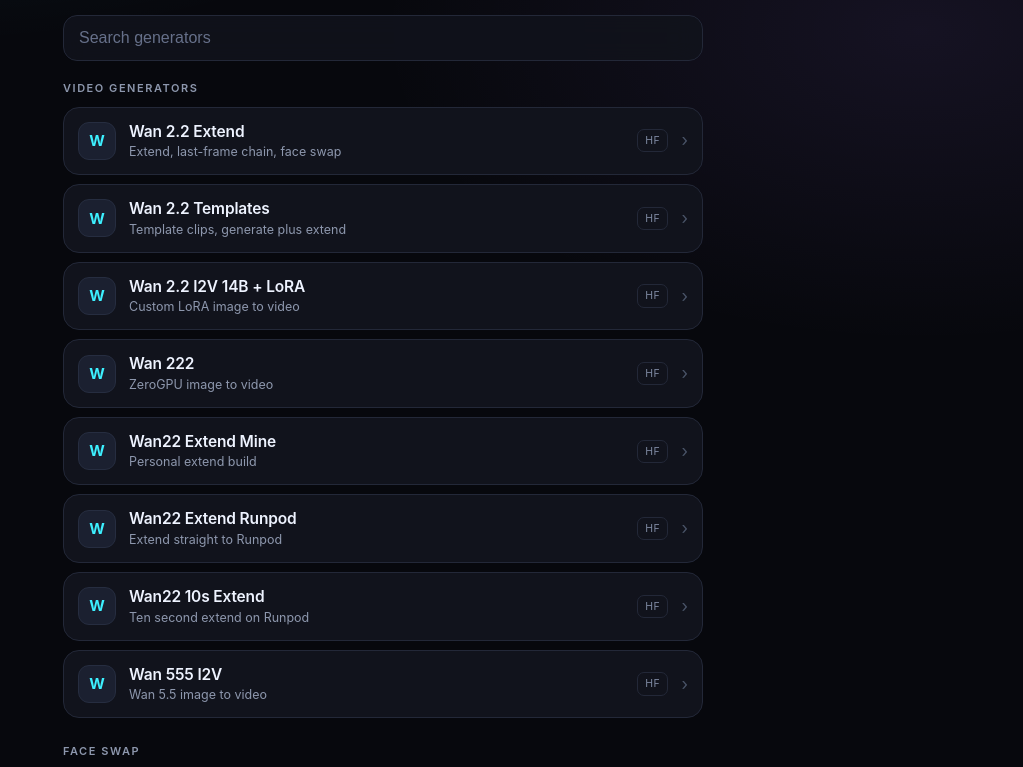
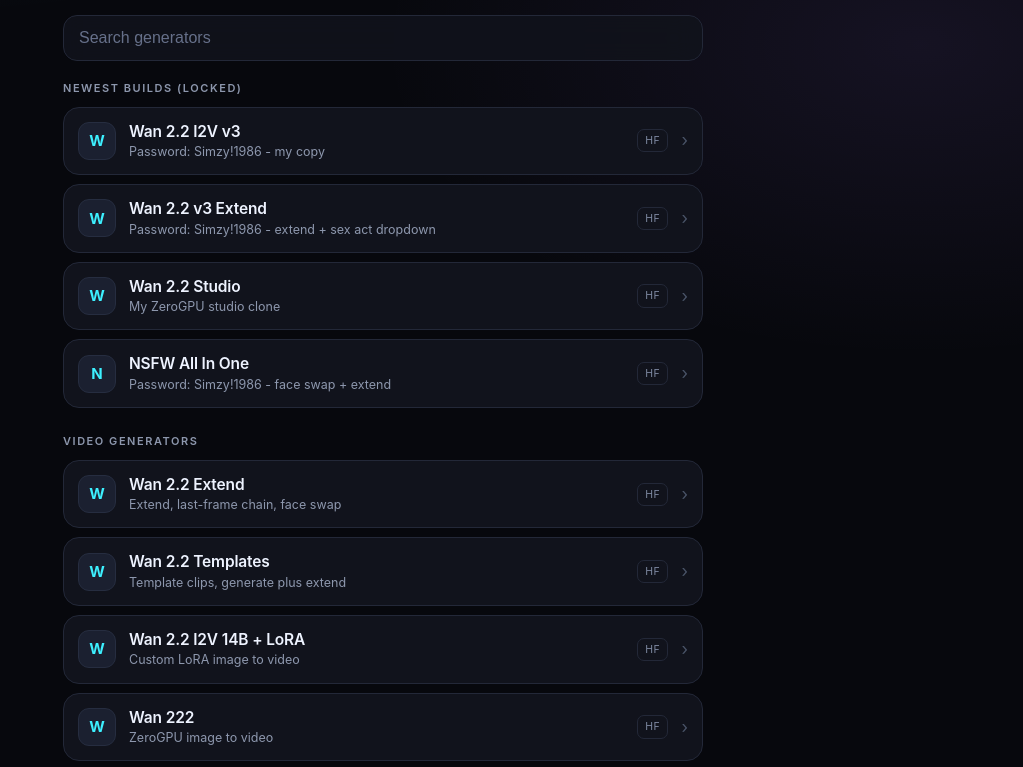
Before and after one commit to Simzy420/gen-hub, a plain HTML site: page index.html in a window 1280 px wide. Shown: the part 72-839 px from the top of the page, without its empty margins (257-1280 px from the left). Drawn offline with Linux system fonts and the light colour scheme.

Commit message:
Add Newest builds (locked) section

```diff
--- a/index.html
+++ b/index.html
@@ -109,6 +109,15 @@
 <script>
 const SECTIONS = [
   {
+    title: "Newest builds (locked)",
+    items: [
+      { n:"Wan 2.2 I2V v3", d:"Password: Simzy!1986 - my copy", u:"https://simzy-wan22-i2v-v3.hf.space", t:"HF" },
+      { n:"Wan 2.2 v3 Extend", d:"Password: Simzy!1986 - extend + sex act dropdown", u:"https://simzy-wan22-i2v-v3-extend.hf.space", t:"HF" },
+      { n:"Wan 2.2 Studio", d:"My ZeroGPU studio clone", u:"https://simzy-wan-2-2-studio.hf.space", t:"HF" },
+      { n:"NSFW All In One", d:"Password: Simzy!1986 - face swap + extend", u:"https://simzy-nsfw-all-in-one.hf.space", t:"HF" }
+    ]
+  },
+  {
     title: "Video generators",
     items: [
       { n:"Wan 2.2 Extend", d:"Extend, last-frame chain, face swap", u:"https://simzy-wan22-extend.hf.space", t:"HF" },
--- a/sw.js
+++ b/sw.js
@@ -1,4 +1,4 @@
-const CACHE = 'gen-hub-v1';
+const CACHE = 'gen-hub-v2';
 const SHELL = ['./', './index.html', './manifest.webmanifest', './icons/icon-192.png', './icons/icon-512.png'];
 
 self.addEventListener('install', e => {
```
